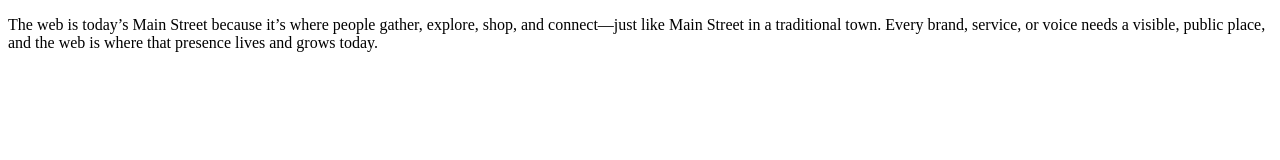
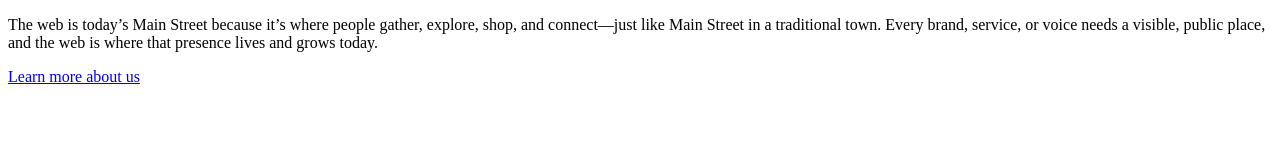
Before and after one commit to AustinGuerette/-AustinGuerette-.github.io, a plain HTML site: page index.html in a window 1280 px wide. Drawn offline with Linux system fonts and the light colour scheme.

Commit message:
Update index.html

```diff
--- a/index.html
+++ b/index.html
@@ -8,3 +8,4 @@
   <p>The web is today’s Main Street because it’s where people gather, explore, shop, and connect—just like Main Street in a traditional town. Every brand, service, or voice needs a visible, public place, and the web is where that presence lives and grows today.</p>
 </body>
 </html>
+<a href="pages/about.html">Learn more about us</a>
```
